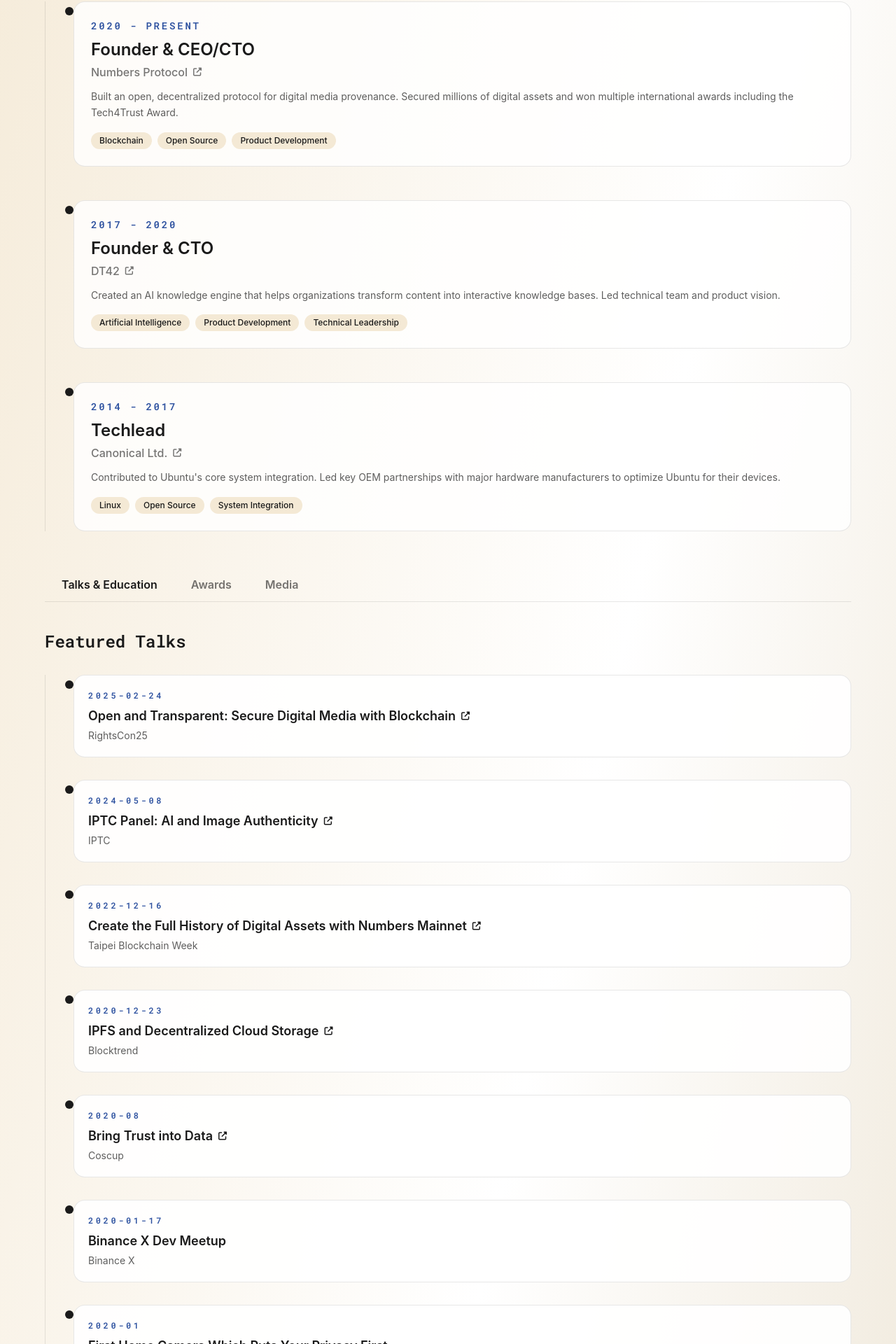
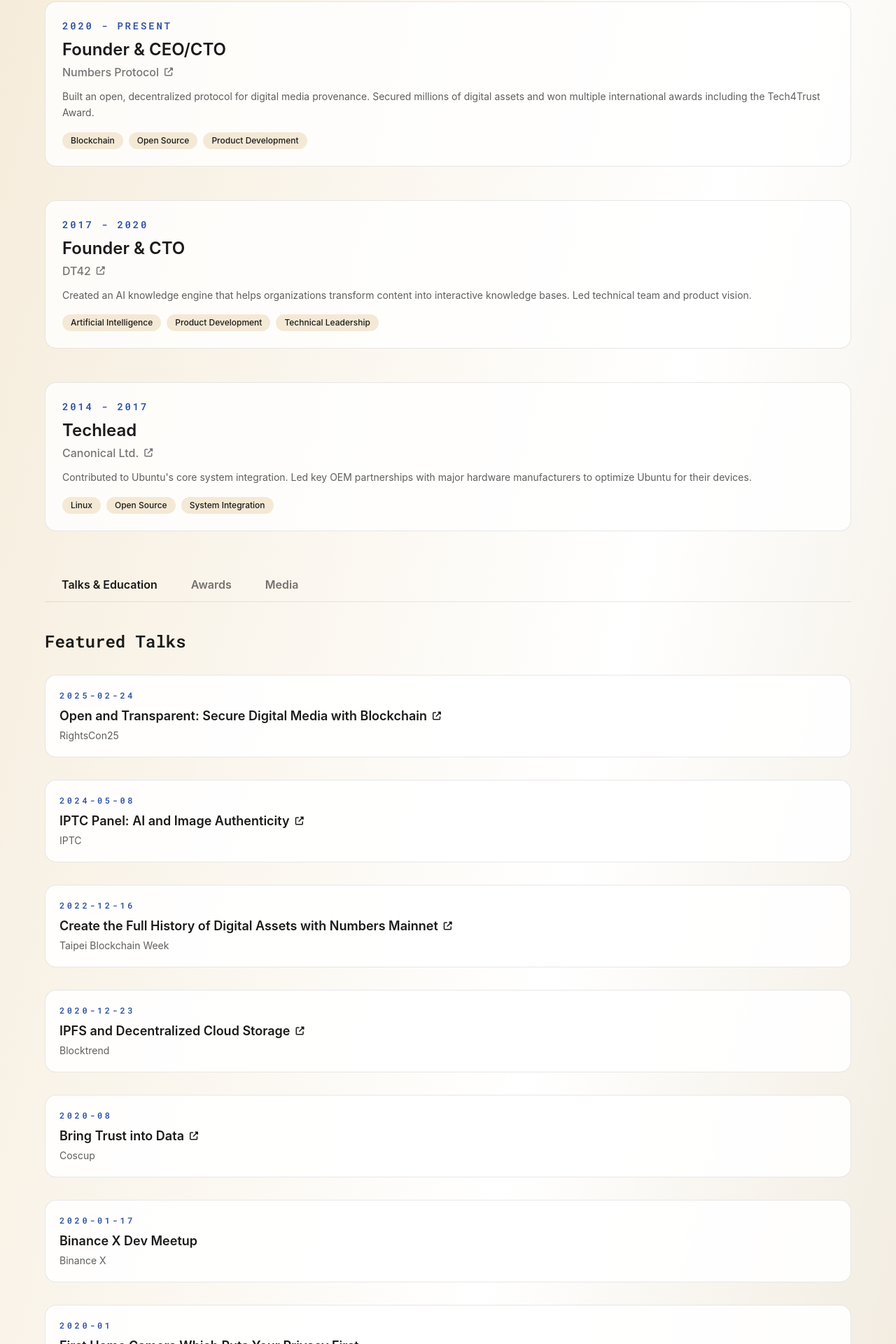
Before and after one commit to bafu/bafu.github.io, a React (Vite) app: page / in a window 1280 px wide. Shown: the part 814-2734 px from the top of the page at 70% size. Built offline with nearby package versions, Linux system fonts and the light colour scheme; a small style sheet from the web is missing; a web font is replaced by a local one.

Commit message:
remove timeline decoration
Signed-off-by: Bofu Chen (bafu) <bafuchen@gmail.com>

```diff
--- a/src/components/ExperienceSection.tsx
+++ b/src/components/ExperienceSection.tsx
@@ -11,10 +11,9 @@
     <section id="work" className="py-24">
       <div className="container">
         <h2 className="font-display text-3xl font-semibold text-brand-black md:text-4xl">Work &amp; Startup Experience</h2>
-        <div className="relative mt-12 border-l border-brand-black/10 pl-10">
+        <div className="mt-12">
           {experiences.map((experience) => (
             <article key={experience.title} className="relative mb-12 last:mb-0">
-              <span className="absolute -left-3 top-2 h-3 w-3 rounded-full bg-brand-black"></span>
               <div className="rounded-2xl border border-brand-black/10 bg-brand-white/80 p-6">
                 <p className="font-mono text-sm font-semibold uppercase tracking-[0.2em] text-brand-dark-blue">{experience.period}</p>
                 <h3 className="mt-2 text-xl font-semibold text-brand-black md:text-2xl">{experience.title}</h3>
@@ -82,10 +81,9 @@
           {activeTab === 'talks' ? (
             <div className="mt-10">
               <h3 className="font-display text-2xl font-semibold text-brand-black">Featured Talks</h3>
-              <div className="relative mt-8 border-l border-brand-black/10 pl-10">
+              <div className="mt-8">
                 {talks.map((talk) => (
                   <article key={talk.title} className="relative mb-8 last:mb-0">
-                    <span className="absolute -left-3 top-2 h-3 w-3 rounded-full bg-brand-black"></span>
                     <div className="rounded-2xl border border-brand-black/10 bg-brand-white/90 p-5">
                       <p className="font-mono text-xs font-semibold uppercase tracking-[0.3em] text-brand-dark-blue">{talk.date}</p>
                       <h4 className="mt-2 text-lg font-semibold text-brand-black">
@@ -144,10 +142,9 @@
           ) : (
             <div className="mt-10">
               <h3 className="font-display text-2xl font-semibold text-brand-black">Media Coverage</h3>
-              <div className="relative mt-8 border-l border-brand-black/10 pl-10">
+              <div className="mt-8">
                 {media.map((item) => (
                   <article key={item.title} className="relative mb-8 last:mb-0">
-                    <span className="absolute -left-3 top-2 h-3 w-3 rounded-full bg-brand-black"></span>
                     <div className="rounded-2xl border border-brand-black/10 bg-brand-white/90 p-5">
                       <p className="font-mono text-xs font-semibold uppercase tracking-[0.3em] text-brand-dark-blue">{item.date}</p>
                       <h4 className="mt-2 text-lg font-semibold text-brand-black">
```
